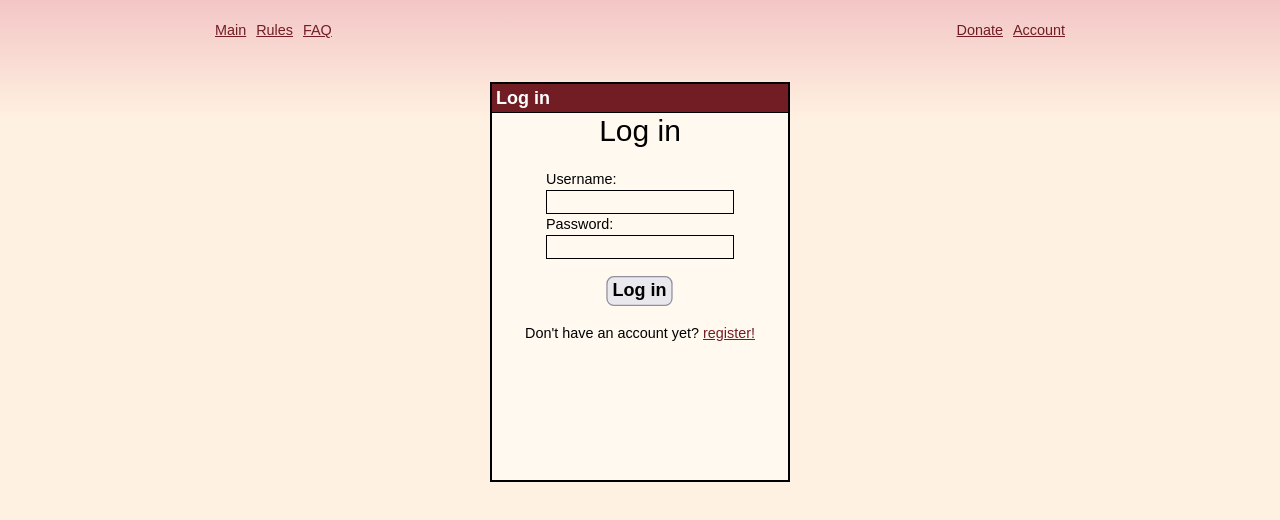
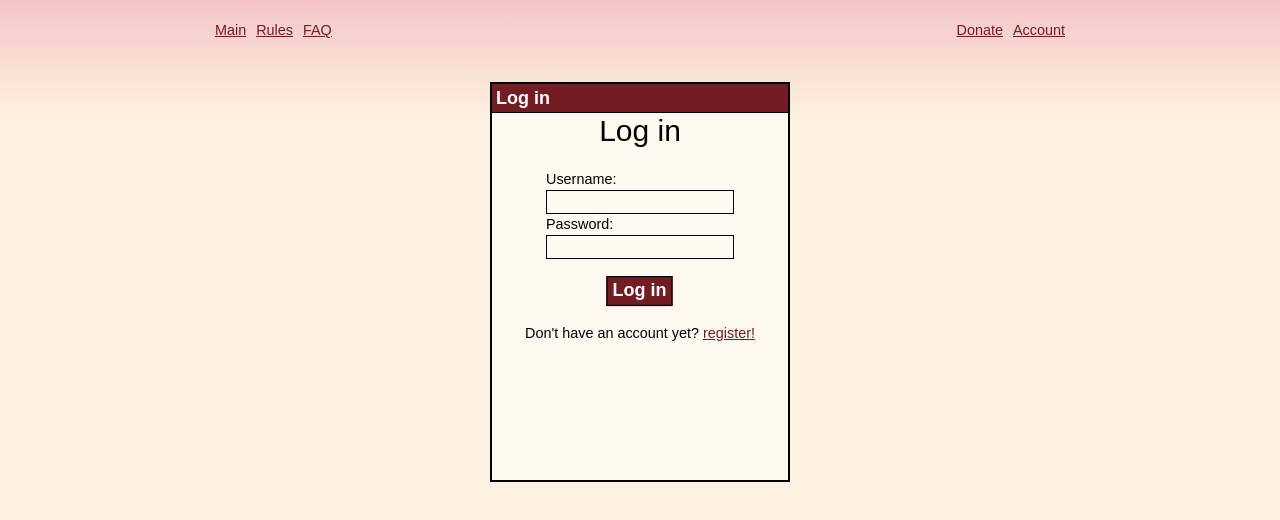
Before and after one commit to Polokalap/InterNyet, a Next.js app: page /account/login in a window 1280 px wide. Shown: the top 520 px of the page. Built offline with nearby package versions, Linux system fonts and the light colour scheme; no server answers.

Commit message:
Added /logout page

```diff
--- a/app/account/actions.ts
+++ b/app/account/actions.ts
@@ -65,6 +65,7 @@ export async function logout() {
 
     }
 
+    storage.delete("session");
     redirect("/account/login");
 
 }
--- a/app/account/login/page.tsx
+++ b/app/account/login/page.tsx
@@ -58,7 +58,7 @@ export default async function Page({ searchParams }: { searchParams: Promise<{ e
 
                         </div>
 
-                        <button className={"button scale-125"} type={"submit"}>Log in</button>
+                        <button className={"button-primary scale-125"} type={"submit"}>Log in</button>
 
                         <p>Don't have an account yet? <a href="/account/register">register!</a></p>
 
--- a/app/account/logout/page.tsx
+++ b/app/account/logout/page.tsx
@@ -1,11 +1,53 @@
-import { redirect } from "next/navigation";
 import { logout } from "@/app/account/actions";
+import NavBar from "@/app/components/navbar/NavBar";
+import { requireUser } from "@/app/lib/auth"
 
 export default async function Page() {
 
-    await logout();
-    redirect("/account/login");
+    const user = await requireUser();
 
-    return null;
+    // await logout();
+    // redirect("/account/login");
+
+    return (
+
+        <>
+
+            <div className={"flex flex-col gap-10 w-full md:w-215 mt-0 m-auto pt-5 pb-5"}>
+
+                <NavBar />
+
+                <div className={"flex flex-col w-150 h-60 m-auto border-2 bg-[#FFF9F0] items-center"}>
+
+                    <div className={"flex flex-row justify-between pl-1 pr-1 w-full border-b-1 bg-[#721C24] items-center"}>
+
+                        <p className={"text-white font-bold text-lg"}>Log out</p>
+
+                    </div>
+
+                    <div className={"flex flex-col gap-4 items-center p-5"}>
+
+                        <h1 className={"text-3xl font-bold"}>Are you sure you want to log out?</h1>
+
+                        <p>Logging out will terminate this session, logging out any accounts that use the current session. You should ignore this, if you didn't share this session with another user.</p>
+
+                        <div className={"flex flex-row w-full justify-evenly p-20 pt-3"}>
+
+                            <form action={logout}>
+                                <button type="submit" className={"button-primary scale-125"}>Yes, log out</button>
+                            </form>
+                            <a href={"/account"}><button className={"button-secondary scale-125"}>No, go back</button></a>
+
+                        </div>
+
+                    </div>
+
+                </div>
+
+            </div>
+
+        </>
+
+    )
 
 }
--- a/app/account/register/page.tsx
+++ b/app/account/register/page.tsx
@@ -58,7 +58,7 @@ export default async function Page({ searchParams }: { searchParams: Promise<{ e
 
                         </div>
 
-                        <button className={"button scale-125"} type={"submit"}>Register</button>
+                        <button className={"button-primary scale-125"} type={"submit"}>Register</button>
 
                         <p>Already have an account? <a href="/account/login">log in!</a></p>
 
--- a/app/components/notice/Notice.tsx
+++ b/app/components/notice/Notice.tsx
@@ -71,9 +71,21 @@ export function FileNotice({ title, file, id, canHide = true, onClose }: FilePro
 
     useEffect(() => {
 
+        let cancelled = false;
+
         fetch(file)
-            .then((res) => res.text())
-            .then(setMessage);
+            .then((res) => {
+                if (!res.ok) return "";
+                return res.text();
+            })
+            .then((text) => {
+                if (!cancelled) setMessage(text.trim());
+            })
+            .catch(() => {
+                if (!cancelled) setMessage("");
+            });
+
+        return () => { cancelled = true; };
 
     }, []);
 
--- a/app/globals.css
+++ b/app/globals.css
@@ -3,12 +3,15 @@
 body {
 
     margin: 0;
-    background: linear-gradient(
+    background-image: linear-gradient(
             to top,
             #fff1e1 0%,
             #fff1e1 85%,
             #F3C6C6 100%
     );
+    background-repeat: no-repeat;
+    background-attachment: fixed;
+    background-size: cover;
     font-family: Arial, Helvetica, sans-serif;
     font-size: 90%;
 
@@ -16,7 +19,19 @@ body {
 
 .button {
 
-    @apply border-1 border-[#8f8f9d] hover:bg-[#676774] rounded-md pl-1 pr-1 bg-[#e9e9ed] hover:bg-[#d0d0d7] font-bold cursor-pointer;
+    @apply border-1 border-[#8f8f9d] hover:bg-[#676774] rounded-md pl-1 pr-1 bg-[#e9e9ed] font-bold cursor-pointer;
+
+}
+
+.button-primary {
+
+    @apply border-1 border-black pl-1 pr-1 bg-[#721C24] hover:bg-[#C62828] font-bold cursor-pointer text-white;
+
+}
+
+.button-secondary {
+
+    @apply border-1 border-black pl-1 pr-1 bg-[#e9e9ed] hover:bg-[#8f8f9d] cursor-pointer text-black;
 
 }
 
```
